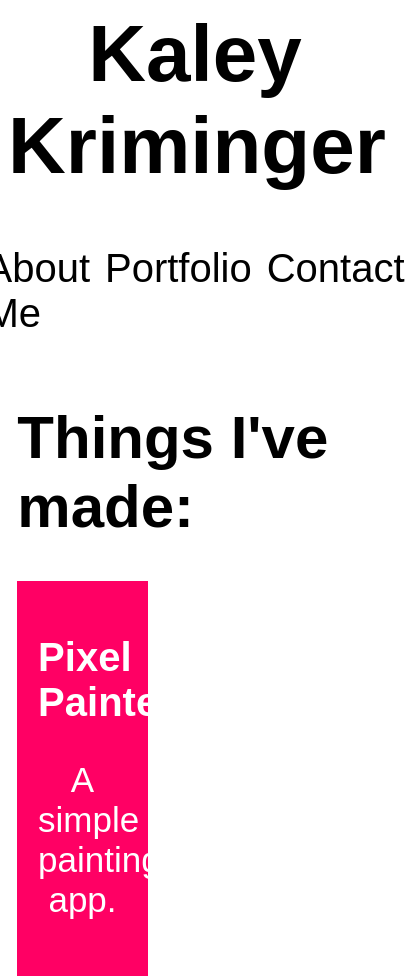
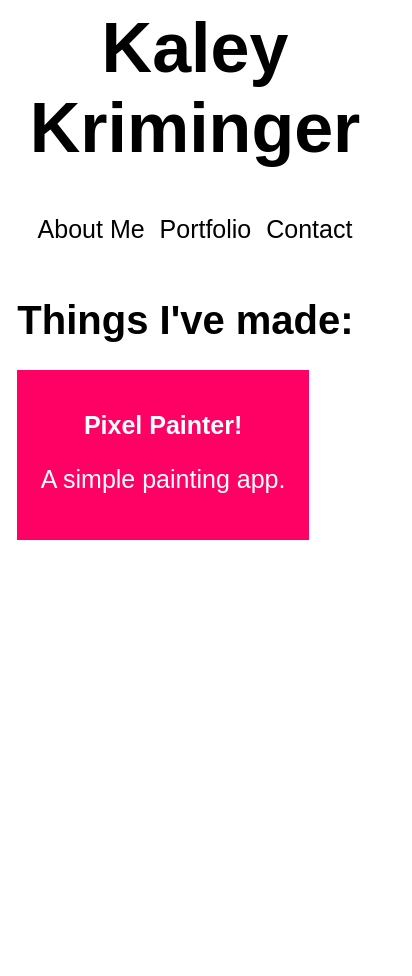
Before and after one commit to KaleyKrim/KaleyKrim.github.io, a website: page index.html in a window 390 px wide. Both pictures are taken after a click on the element "Portfolio". Shown: the whole page, 412 px wide, since content can reach past the window. After the commit the page ends 844 px from the top, so only its background shows below. Drawn offline with Linux system fonts and the light colour scheme.

Commit message:
responsive design

```diff
--- a/css/styles.css
+++ b/css/styles.css
@@ -1,7 +1,7 @@
 #header {
   text-align: center;
   font-family: arial;
-  font-size: 40px; }
+  font-size: 35px; }
 
 #content {
   display: flex;
@@ -10,11 +10,11 @@
   justify-content: center;
   height: 70%;
   width: 100%;
-  font-size: 35px;
+  font-size: 25px;
 }
 
 #subHeader{
-  font-size: 30px;
+  font-size: 20px;
 }
 
 .portfolio{
@@ -22,7 +22,7 @@
   border-style: solid;
   border-color: #FF0064;
   padding: 5%;
-  width: 25%;
+  width: 250px;
   color: white;
   background-color: #FF0064;
   text-align: center;
@@ -34,7 +34,7 @@
 }
 
 h2{
-  font-size: 40px;
+  font-size: 25px;
 }
 
 #words {
@@ -56,9 +56,9 @@ a:visited {
 
 .nav {
   font-family: arial;
-  font-size: 40px;
-  padding-left: 2%;
-  padding-right: 2%;
+  font-size: 25px;
+  margin-left: 2%;
+  margin-right: 2%;
 }
 
 .nav:hover {
@@ -70,13 +70,7 @@ a:visited {
  }
 
 
-@media (min-width: 800px){
-  .nav{
-    font-size: 30px;
-  }
-  #content{
-    font-size: 25px;
-  }
+@media (min-width: 600px){
   .nav:hover{
     -webkit-transform: scale(1.2);
     -ms-transform: scale(1.2);
```
Also changed, not shown: pixelPainter.html (+1 -0 lines).
